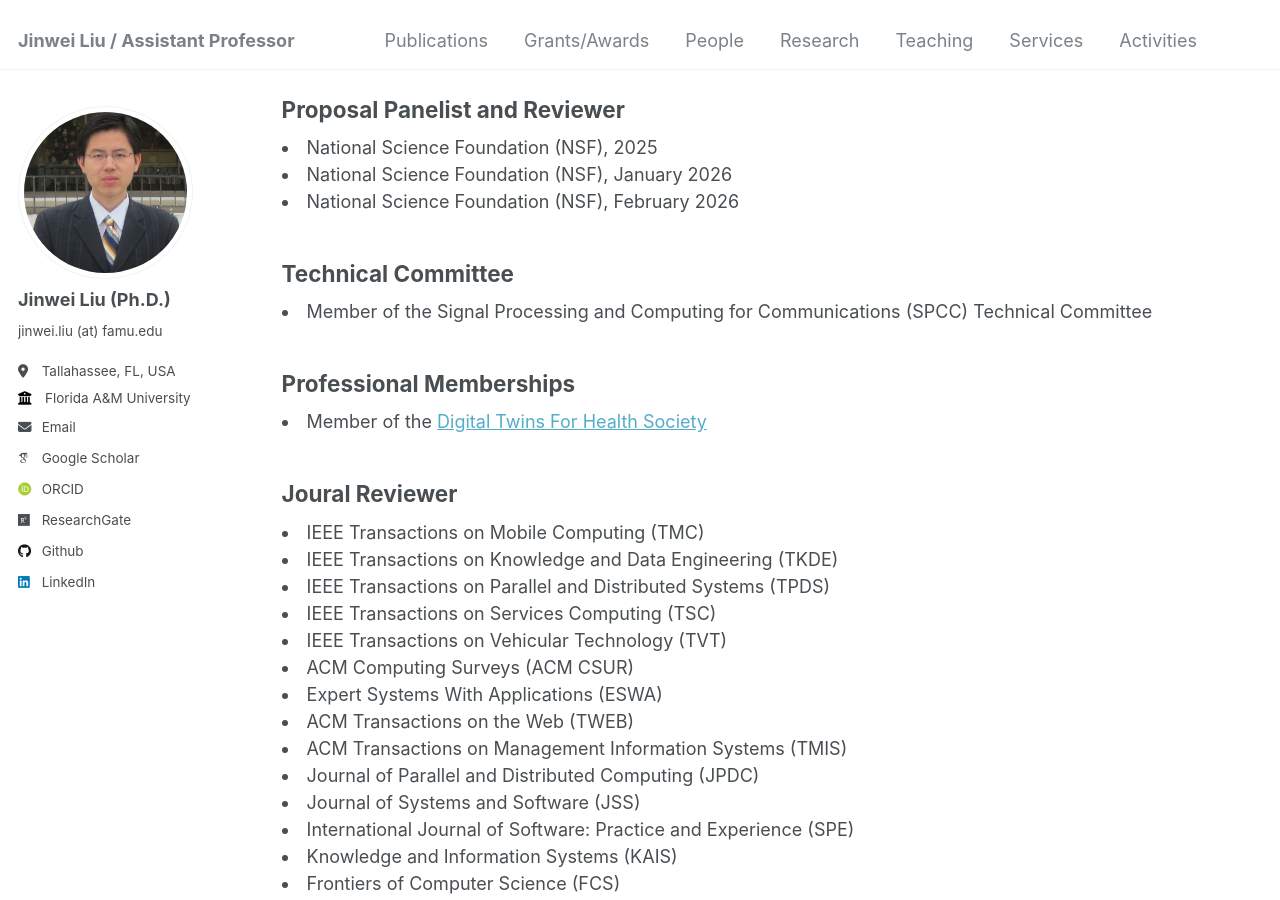
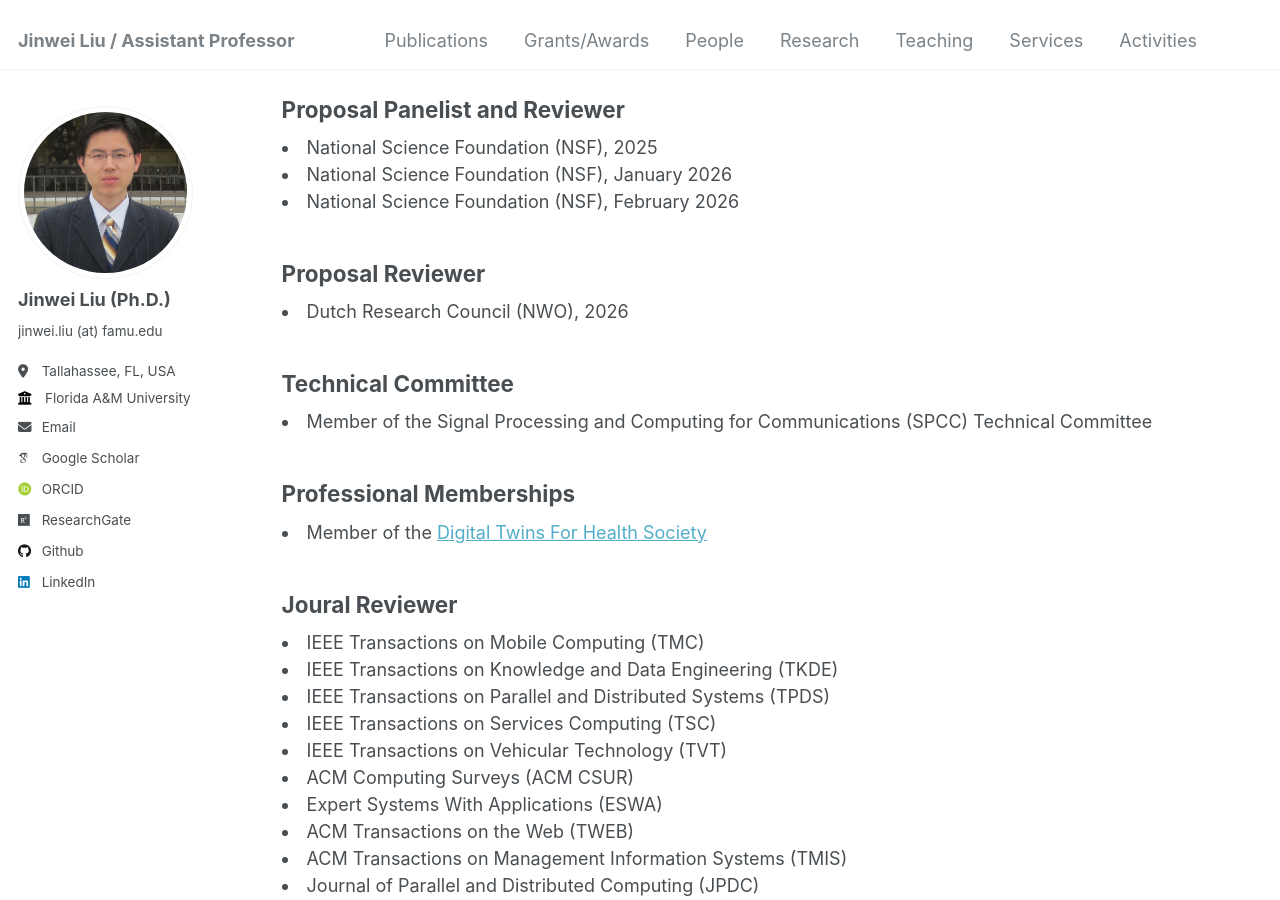
Before and after one commit to jinweiliucu/jinweiliucu.github.io, a Jekyll site: the page built from _pages/services.html, in a window 1280 px wide and 900 px high, scrolled down 1465 px. Built offline with Jekyll 4.4.1, drawn with Linux system fonts in a browser that asks for light colours; some web fonts are replaced.

Commit message:
Update services.html

```diff
--- a/_pages/services.html
+++ b/_pages/services.html
@@ -149,6 +149,11 @@ author_profile: true
 	National Science Foundation (NSF), February 2026
 	</li>
 
+<h2 class="text-left">Proposal Reviewer </h2>
+	<li>
+	Dutch Research Council (NWO), 2026
+	</li>
+
 <h2 class="text-left">Technical Committee </h2>
 	<li>
 	Member of the Signal Processing and Computing for Communications (SPCC) Technical Committee
```
